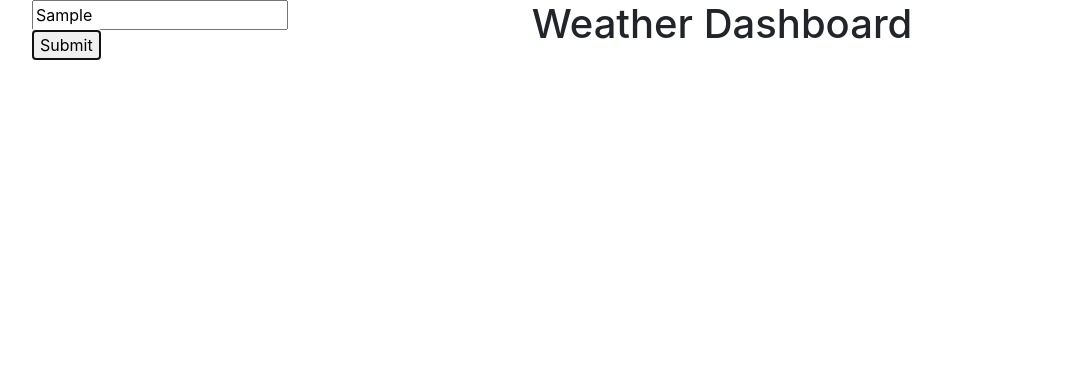
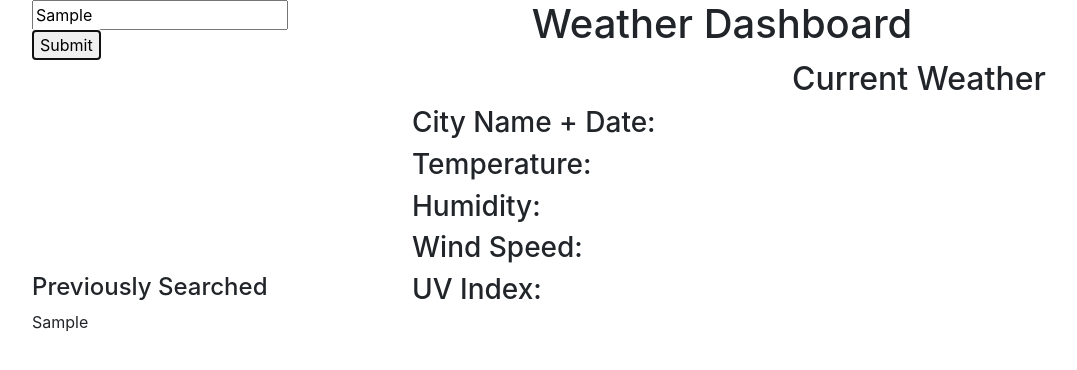
Before and after one commit to roberttilton/Weather-Dashboard, a plain HTML site: page index.html in a window 1280 px wide. Both pictures are taken after typing "Sample" into the empty fields and a click on the button "Submit". Shown: the whole page, without its empty margins (53-1130 px from the left). Drawn offline with nearby package versions, Linux system fonts and the light colour scheme; no server answers.

Commit message:
built out most of the core functionality of the site, next step is to start propagating based off the search results

```diff
--- a/assets/js/script.js
+++ b/assets/js/script.js
@@ -1,9 +1,23 @@
 var searchButton = document.getElementById("city-search");
+var searchContent = document.getElementById("search-history");
+var dateName = document.getElementById("date-name");
+var Temperature = document.getElementById("temper");
+var Humidity = document.getElementById("humidity");
+var windSpeed = document.getElementById("wind-speed");
+var uvIndex = document.getElementById("uv-index");
+var searchResults= [];
 
 searchButton.addEventListener("click", function () {
     var cityInput = document.getElementById("city-input").value;
     var latitude;
     var longitude;
+
+    searchResults.push(cityInput);
+    console.log(searchResults);
+    var searchPropagate = document.createElement('p');
+    var parsedResults = searchResults[searchResults.length-1]
+    searchPropagate.textContent = parsedResults;
+    searchContent.appendChild(searchPropagate);
 
     fetch(`https://api.openweathermap.org/data/2.5/weather?q=${cityInput}&appid=96b0eafea01d741545d3918386fdb490`, {
     })
@@ -15,5 +29,6 @@ searchButton.addEventListener("click", function () {
             fetch(`https://api.openweathermap.org/data/2.5/onecall?lat=${latitude}&lon=${longitude}&appid=96b0eafea01d741545d3918386fdb490`, {
             }).then(response => response.json())
                 .then(data => console.log(data));
+
         })
-})
+    })
--- a/index.html
+++ b/index.html
@@ -14,13 +14,114 @@
   <div class="container">
     <div class="row">
       <div class="col-3">
-            <input id ="city-input" type="text" placeholder="City Name" name=search> <button id= "city-search" type="submit">Submit</button>
+        <input id="city-input" type="text" placeholder="City Name" name=search> <button id="city-search"
+          type="submit">Submit</button>
       </div>
       <div class="col-9 nav justify-content-center">
         <h1>Weather Dashboard</h1>
+      </div>
+    <div class = "row">
+      <div class = "col-3"></div>
+    </div>
+      <!-- </div>
+        <div class="row">
+          <div class="float-right">
+          <span>a</span>
+          </div>
+        </div>
+        <div class="row">
+          <div class="float-right">
+          <span>a</span>
+        </div>
+        </div>
+        <div class="row float-right">
+          <div class="float-right">
+          <span>a</span>
+        </div>
+        </div>
+        <div class="row float-right">
+          <div class="float-right">
+          <span>a</span>
+        </div>
+        </div>
+        <div class="row float-right">
+          <div class="float-right">
+          <span>a</span>
+        </div>
+        </div>
+        <div class="row float-right">
+          <div class="float-right">
+          <span>a</span>
+        </div>
+        </div> -->
+    </div>
+  </div>
+  <div class="container">
+    <div class="row">
+      <div class="col-md-12">
+        <div class="row">
+          <div class="col-md-4">
+          </div>
+          <div class="col-md-4">
+          </div>
+          <div class="col-md-4">
+            <h2>Current Weather</h2>
+          </div>
+        </div>
+        <div class="row">
+          <div class="col-md-4">
+          </div>
+          <div class="col-md-4">
+            <h3>City Name + Date:</h3>
+          </div>
+          <div class="col-md-4">
+            <h3 id="date-time"></h3>
+          </div>
+        </div>
+        <div class="row">
+          <div class="col-md-4">
+          </div>
+          <div class="col-md-4">
+            <h3>Temperature:</h3>
+          </div>
+          <div class="col-md-4">
+            <h3 id = "temper"></h3>
+          </div>
+        </div>
+        <div class="row">
+          <div class="col-md-4">
+          </div>
+          <div class="col-md-4">
+            <h3>Humidity:</h3>
+          </div>
+          <div class="col-md-4">
+            <h3 id = "humidity"></h3>
+          </div>
+        </div>
+        <div class="row">
+          <div class="col-md-4">
+          </div>
+          <div class="col-md-4">
+            <h3>Wind Speed:</h3>
+          </div>
+          <div class="col-md-4">
+            <h3 id = "wind-speed"></h3>
+          </div>
+        </div>
+        <div class="row">
+          <div class="col-md-4">
+            <h4>Previously Searched</h4>
+            <p id="search-history"></p>
+          </div>
+          <div class="col-md-4">
+            <h3>UV Index:</h3>
+          </div>
+          <div class="col-md-4">
+            <h3 id = "uv-index"></h3>
           </div>
         </div>
       </div>
 </body>
 <script src="assets/js/script.js"></script>
+
 </html>
```
Lines whose indentation alone changed are shown as unchanged.
